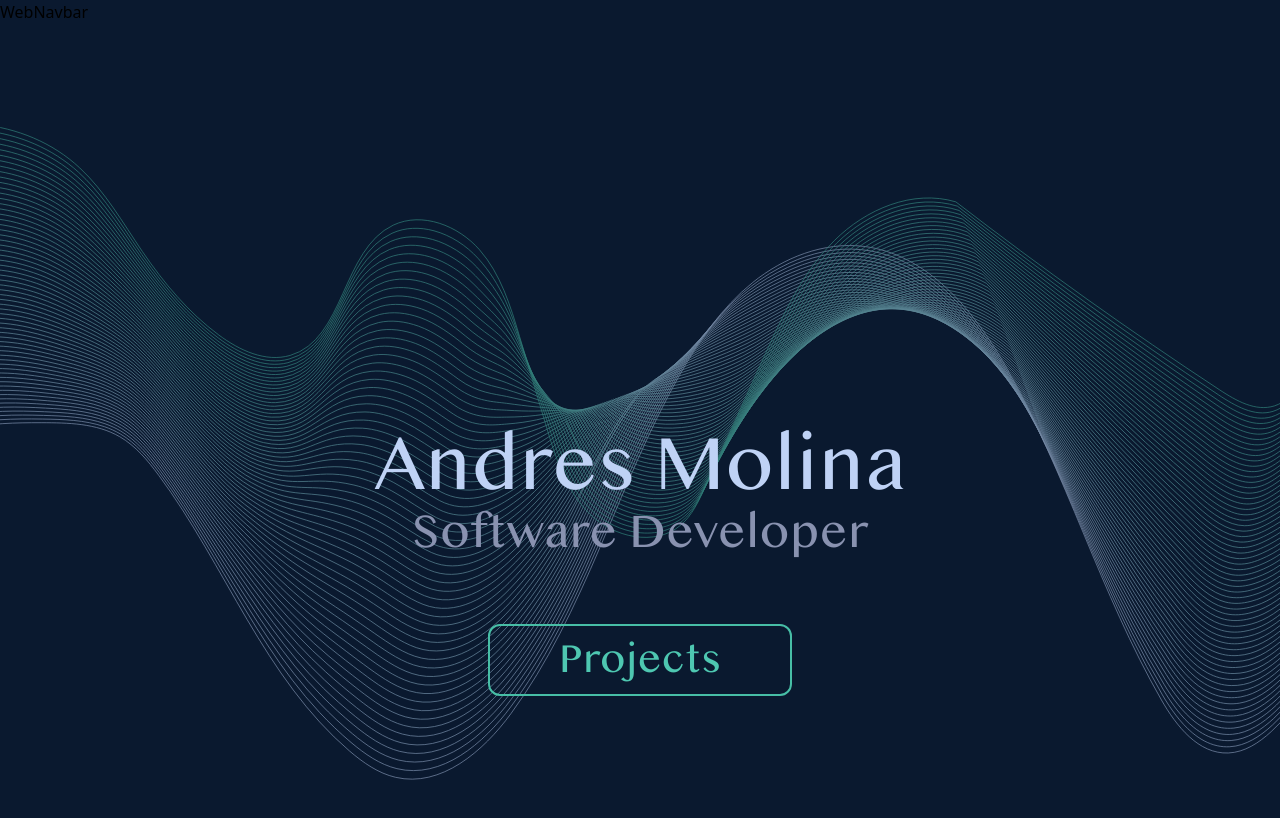
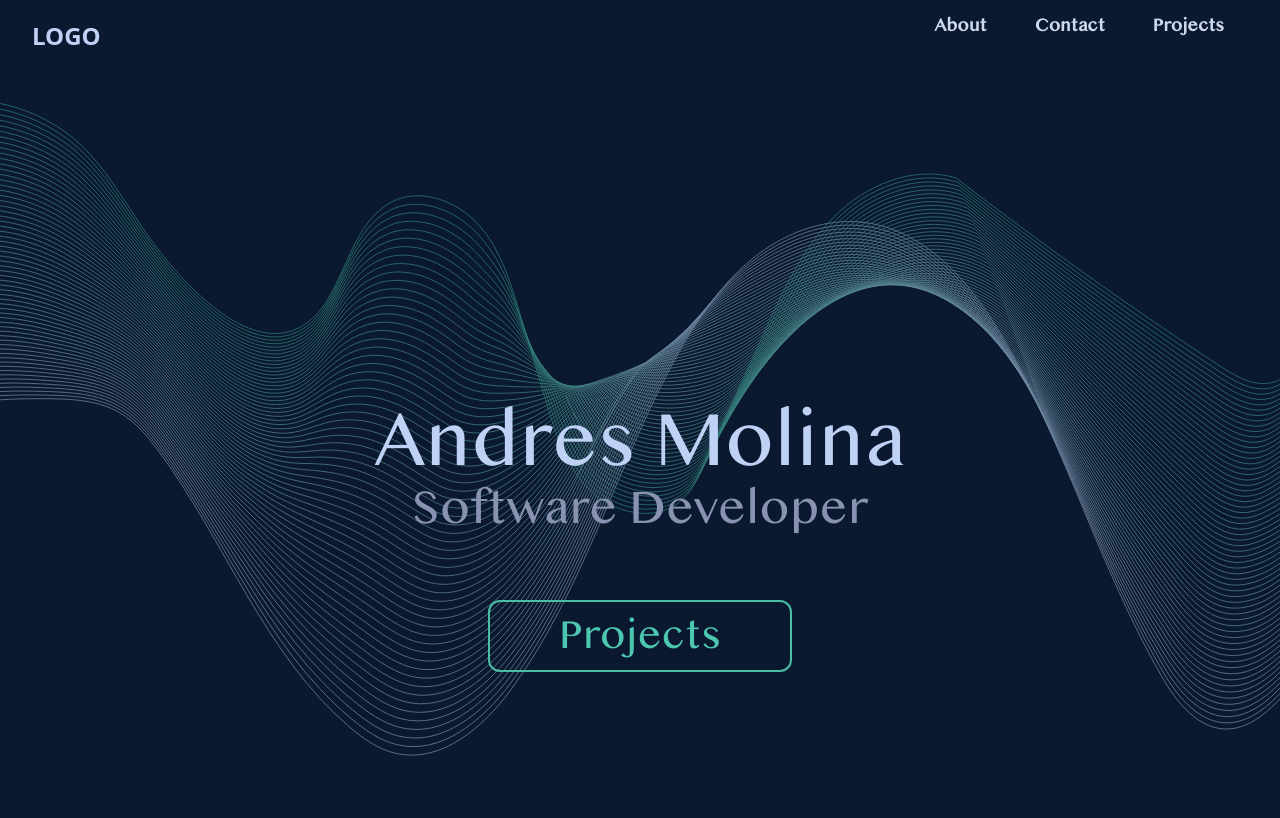
Before and after one commit to andres1142/portafolio_web, a Next.js app: page / in a window 1280 px wide. Shown: the top 818 px of the page. Built offline with nearby package versions, Linux system fonts and the light colour scheme.

Commit message:
Navbar redesign. Now it renders styles before anything

```diff
--- a/src/app/globals.css
+++ b/src/app/globals.css
@@ -20,11 +20,10 @@ body {
 
 /*Navbar*/
 
-.menu_option {
+.navbar_item {
   @apply
-  font-oriya text-lg font-semibold
+  font-oriya text-lg font-semibold text-primary_darkblue md:text-secondary_lightgray-100
 }
-
 
 /*Mian Page*/
 
--- a/src/components/common/MobileNavbar.tsx
+++ /dev/null
@@ -1,59 +0,0 @@
-import { Menu, Transition } from '@headlessui/react'
-import { Fragment } from 'react'
-import { Bars3Icon, AcademicCapIcon, UserIcon, ChatBubbleLeftRightIcon } from '@heroicons/react/24/outline'
-
-function MobileNavbar() {
-  return (
-    <div className='flex items-center justify-end w-full text-right bg-secondary_darkgray'>
-      <Menu as='div' className='relative inline-block text-lelf '>
-        <div>
-          <Menu.Button>
-            <Bars3Icon className='h-10 w-10 text-secondary-darkgray mr-5' />
-          </Menu.Button>
-        </div>
-
-        <Transition
-          as={Fragment}
-          enter="transition ease duration-500 transform"
-          enterFrom="opacity-0 -translate-y-20 -z-20"
-          enterTo="opacity-100 translate-y-0 -z-10"
-
-          leave="transition ease duration-300 transform"
-          leaveFrom="opacity-100 translate-y-0 -z-10"
-          leaveTo="opacity-0 -translate-y-20 -z-20"
-        >
-          <div className='w-screen absolute right-0'>
-            <Menu.Items className='w-full flex flex-col items-start bg-secondary_darkgray rounded-b-sm'>
-              <Menu.Item>
-                {({ active }) => (
-                  <button className='flex gap-2 menu_option h-12'>
-                    <AcademicCapIcon className='ml-5 w-7 h-7 '/>
-                    Projects
-                  </button>
-                )}
-              </Menu.Item>
-              <Menu.Item>
-                {({ active }) => (
-                  <button className='flex gap-2 menu_option h-12'>
-                    <UserIcon className='ml-5 w-7 h-7'/>
-                    About
-                  </button>
-                )}
-              </Menu.Item>
-              <Menu.Item>
-                {({ active }) => (
-                  <button className='flex gap-2 menu_option h-12'>
-                    <ChatBubbleLeftRightIcon className='ml-5 w-7 h-7'/>
-                    Contact Me
-                  </button>
-                )}
-              </Menu.Item>
-            </Menu.Items>
-          </div>
-        </Transition>
-      </Menu>
-    </div >
-  )
-}
-
-export default MobileNavbar
--- a/src/components/common/Navbar.tsx
+++ b/src/components/common/Navbar.tsx
@@ -1,32 +1,69 @@
-import React, { useEffect, useState } from 'react';
-import MobileNavbar from './MobileNavbar';
-import WebNavbar from './WebNavbar';
+'use client'
+import Image from 'next/image';
+import Link from 'next/link';
+import { Bars3Icon, AcademicCapIcon, UserIcon, ChatBubbleLeftRightIcon } from '@heroicons/react/24/outline';
+import { useState } from 'react';
 
-function Navbar() {
-  const [windowWidth, setWindowWidth] = useState(0);
-
-  useEffect(() => {
-    const handleResize = () => {
-      if (typeof window !== 'undefined') {
-        setWindowWidth(window.innerWidth);
-      }
-    };
-
-    if (typeof window !== 'undefined') {
-      setWindowWidth(window.innerWidth);
-      window.addEventListener('resize', handleResize);
-
-      return () => {
-        window.removeEventListener('resize', handleResize);
-      };
-    }
-  }, []);
-
+function NavBar() {
+  const [navbar, setNavbar] = useState(false);
   return (
     <div>
-      {windowWidth > 770 ? <WebNavbar /> : <MobileNavbar />}
+      <nav className="w-full bg-secondary_lightgray md:bg-primary_darkblue fixed top-0 left-0 right-0 z-10">
+        <div className="justify-between px-4 mx-auto lg:max-w-7xl md:items-center md:flex md:px-8">
+          <div>
+            <div className="flex items-center justify-between py-3 md:py-5 md:block">
+
+              {/* LOGO */}
+              <Link href="/">
+                <h2 className='text-2xl text-primary_darkblue md:text-secondary_lightgray font-bold'>LOGO</h2>
+              </Link>
+
+              {/*Bars Menu Botton*/}
+              <div className="md:hidden">
+                <button className='p-2' onClick={() => setNavbar(!navbar)}>
+                  <Bars3Icon className='h-10 w-10 text-primary-darkblue' />
+                </button>
+              </div>
+            </div>
+          </div>
+
+          <div>
+            <div
+              className={`flex-1 justify-self-center md:block md:pb-0 md:mt-0 ${navbar ? 'md:p-0 block' : 'hidden'
+                }`}
+            >
+              <ul className="md:h-auto items-center justify-center md:flex">
+                <li className="h-12 navbar_item md:px-6">
+                  <Link href="#about" onClick={() => setNavbar(!navbar)}>
+                    <div className='flex gap-2'>
+                      {navbar && window.innerWidth < 768 ? <UserIcon className='ml-5 w-7 h-7' /> : null}
+                      <span>About</span>
+                    </div>
+                  </Link>
+                </li>
+                <li className="h-12 navbar_item md:px-6 md:text-center">
+                  <Link href="#contact" onClick={() => setNavbar(!navbar)}>
+                    <div className='flex gap-2'>
+                      {navbar && window.innerWidth < 768 ? <ChatBubbleLeftRightIcon className='ml-5 w-7 h-7' /> : null}
+                      <span>Contact</span>
+                    </div>
+                  </Link>
+                </li>
+                <li className="h-12 navbar_item md:px-6 md:text-center">
+                  <Link href="#projects" onClick={() => setNavbar(!navbar)}>
+                    <div className='flex gap-2'>
+                      {navbar && window.innerWidth < 768 ? <AcademicCapIcon className='ml-5 w-7 h-7 ' /> : null}
+                      <span>Projects</span>
+                    </div>
+                  </Link>
+                </li>
+              </ul>
+            </div>
+          </div>
+        </div>
+      </nav>
     </div>
   );
 }
 
-export default Navbar;
+export default NavBar;
--- a/src/components/common/WebNavbar.tsx
+++ /dev/null
@@ -1,9 +0,0 @@
-import React from 'react'
-
-function WebNavbar() {
-  return (
-    <div>WebNavbar</div>
-  )
-}
-
-export default WebNavbar
```
